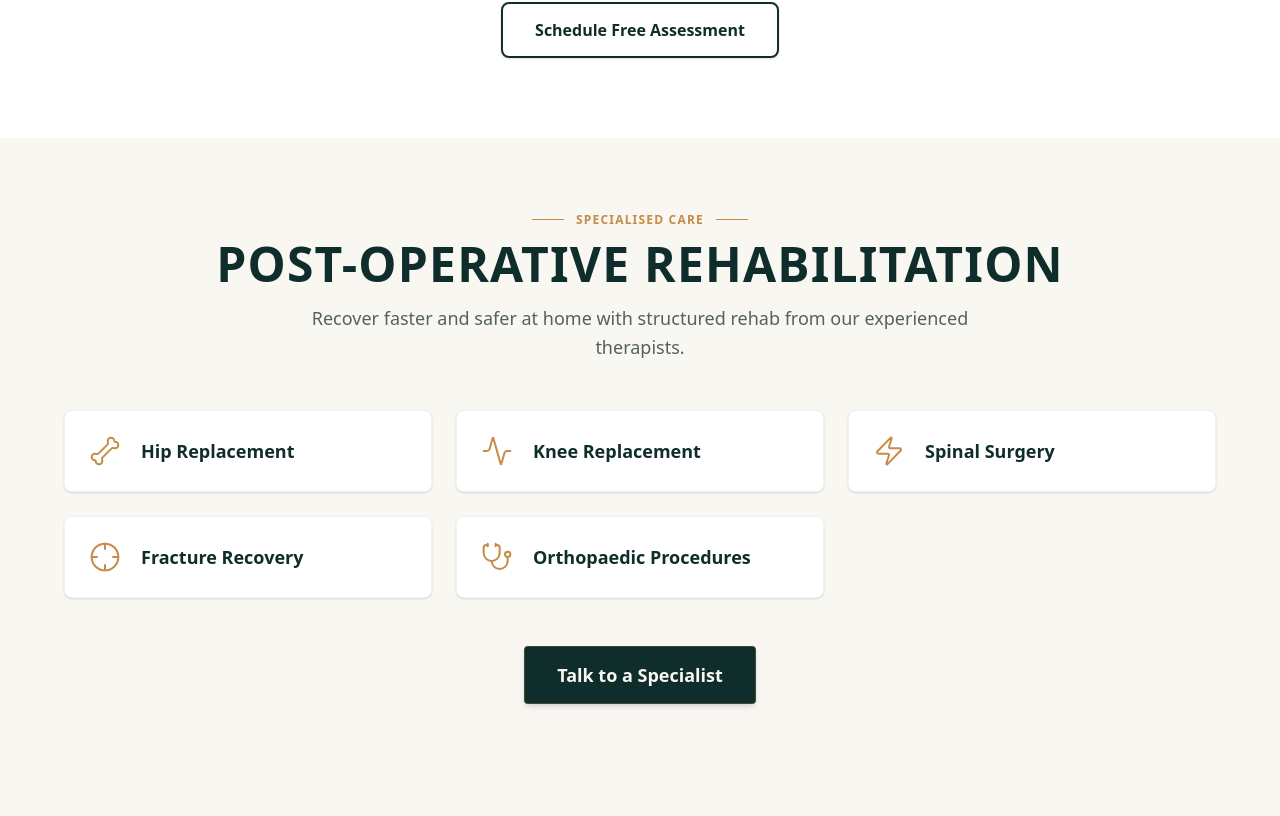
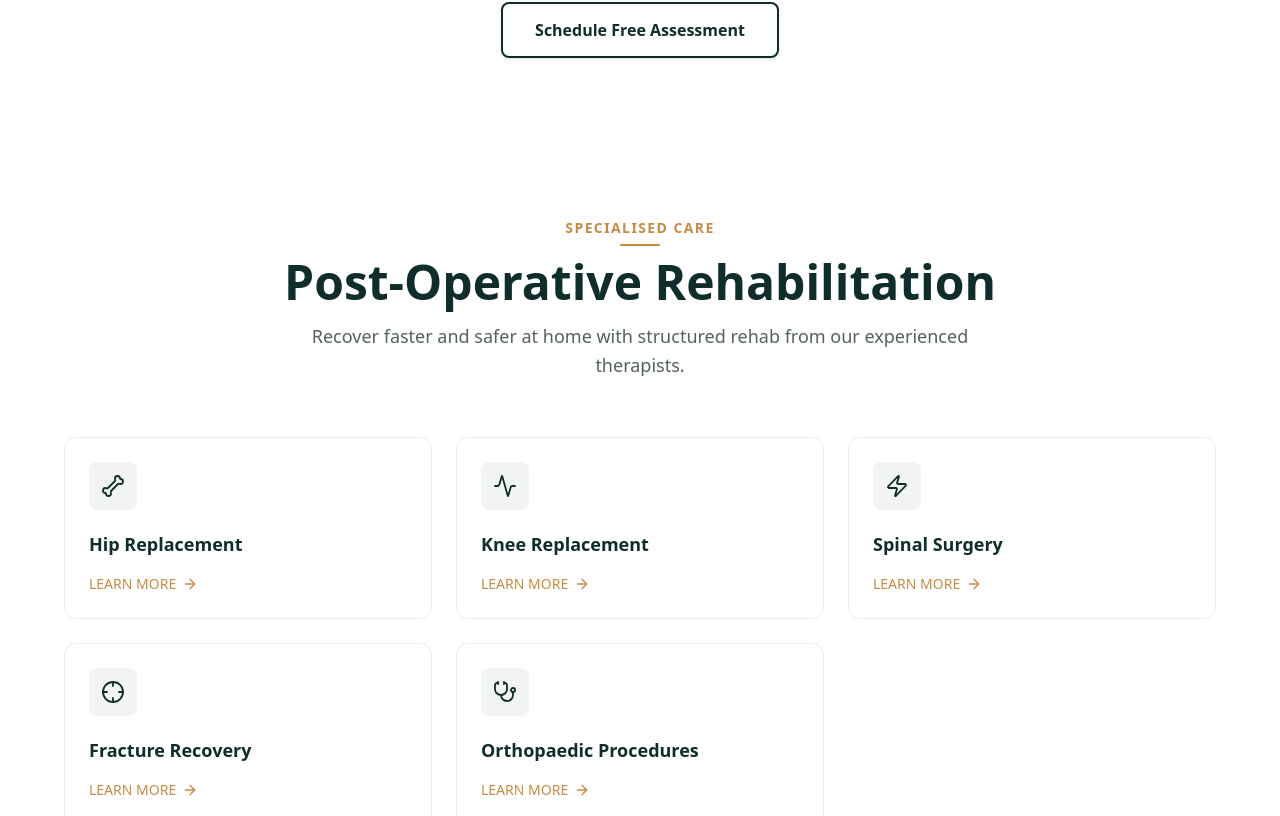
Before and after one commit to Sijan666/rehabTherapy, a React (Vite) app: page /conditions in a window 1280 px wide. Shown: the part 2612-3428 px from the top of the page. Built offline with nearby package versions, Linux system fonts and the light colour scheme.

Commit message:
feat: talkDoctor section update

```diff
--- a/src/components/treatLayouts/TalkDoctor.jsx
+++ b/src/components/treatLayouts/TalkDoctor.jsx
@@ -1,5 +1,80 @@
+// import React from "react";
+// import { Bone, Activity, Zap, Crosshair, Stethoscope } from "lucide-react";
+
+// const TalkDoctor = () => {
+//   const services = [
+//     { id: 1, title: "Hip Replacement", icon: Bone },
+//     { id: 2, title: "Knee Replacement", icon: Activity },
+//     { id: 3, title: "Spinal Surgery", icon: Zap },
+//     { id: 4, title: "Fracture Recovery", icon: Crosshair },
+//     { id: 5, title: "Orthopaedic Procedures", icon: Stethoscope },
+//   ];
+
+//   return (
+//     <section className="bg-[#F8F7F2] py-16 px-4 sm:px-6 lg:px-8 font-sans">
+//       <div className="max-w-6xl mx-auto text-center">
+
+//         {/* Sub-header Badge */}
+//         <div className="inline-flex items-center gap-3 mb-3">
+//           <span className="h-[1px] w-8 bg-[#C68B45]"></span>
+//           <span className="text-[#C68B45] uppercase tracking-widest text-xs font-semibold">Specialised Care</span>
+//           <span className="h-[1px] w-8 bg-[#C68B45]"></span>
+//         </div>
+
+//         {/* Section Header Title */}
+//         <h2 className="text-3xl sm:text-4xl md:text-5xl font-extrabold text-[#0F2D2A] uppercase tracking-wide mb-4">
+//           POST-OPERATIVE REHABILITATION
+//         </h2>
+
+//         {/* Subtitle / Description */}
+//         <p className="text-[#556061] text-base md:text-lg max-w-2xl mx-auto mb-12 leading-relaxed font-normal">
+//           Recover faster and safer at home with structured rehab from our
+//           experienced therapists.
+//         </p>
+
+//         {/* Dynamic Card Grid */}
+//         <div className="grid grid-cols-1 md:grid-cols-2 lg:grid-cols-3 gap-6 mb-12 justify-center">
+//           {services.map((item) => {
+//             const IconComponent = item.icon;
+//             return (
+//               <div
+//                 key={item.id}
+//                 className="bg-white rounded-lg p-6 flex items-center gap-5 shadow-sm hover:shadow-md transition-all duration-300 transform hover:-translate-y-1 border border-[#0F2D2A]/5 hover:border-[#C68B45]/40 group cursor-pointer"
+//               >
+//                 <div className="flex-shrink-0 text-[#C68B45] group-hover:scale-110 transition-transform duration-300">
+//                   <IconComponent className="w-8 h-8 stroke-[1.5]" />
+//                 </div>
+//                 <span className="text-left font-bold text-[#0F2D2A] text-base md:text-lg leading-snug">
+//                   {item.title}
+//                 </span>
+//               </div>
+//             );
+//           })}
+//         </div>
+
+//         {/* Call-to-Action (CTA) Button */}
+//         <div>
+//           <button className="bg-[#0F2D2A] hover:bg-[#112926] text-[#F8F7F2] font-semibold text-base md:text-lg px-8 py-3.5 rounded transition-all duration-300 shadow-md hover:shadow-lg active:scale-95 border border-[#C68B45]/30 focus:outline-none focus:ring-4 focus:ring-[#0F2D2A]/20">
+//             Talk to a Specialist
+//           </button>
+//         </div>
+//       </div>
+//     </section>
+//   );
+// };
+
+// export default TalkDoctor;
+
+
 import React from "react";
-import { Bone, Activity, Zap, Crosshair, Stethoscope } from "lucide-react";
+import {
+  Bone,
+  Activity,
+  Zap,
+  Crosshair,
+  Stethoscope,
+  ArrowRight,
+} from "lucide-react";
 
 const TalkDoctor = () => {
   const services = [
@@ -11,42 +86,53 @@ const TalkDoctor = () => {
   ];
 
   return (
-    <section className="bg-[#F8F7F2] py-16 px-4 sm:px-6 lg:px-8 font-sans">
+    <section className="bg-white py-20 px-4 sm:px-6 lg:px-8 font-sans">
       <div className="max-w-6xl mx-auto text-center">
-
-        {/* Sub-header Badge */}
-        <div className="inline-flex items-center gap-3 mb-3">
-          <span className="h-[1px] w-8 bg-[#C68B45]"></span>
-          <span className="text-[#C68B45] uppercase tracking-widest text-xs font-semibold">Specialised Care</span>
-          <span className="h-[1px] w-8 bg-[#C68B45]"></span>
+        {/* Sub-title & Accent Divider */}
+        <div className="flex flex-col items-center mb-3">
+          <span className="text-[#C68B45] text-xs sm:text-sm font-semibold tracking-widest uppercase">
+            Specialised Care
+          </span>
+          <div className="w-10 h-[2px] bg-[#C68B45] mt-1.5 rounded-full"></div>
         </div>
 
         {/* Section Header Title */}
-        <h2 className="text-3xl sm:text-4xl md:text-5xl font-extrabold text-[#0F2D2A] uppercase tracking-wide mb-4">
-          POST-OPERATIVE REHABILITATION
+        <h2 className="text-3xl sm:text-4xl md:text-5xl font-extrabold text-[#0F2D2A] mb-4">
+          Post-Operative Rehabilitation
         </h2>
 
         {/* Subtitle / Description */}
-        <p className="text-[#556061] text-base md:text-lg max-w-2xl mx-auto mb-12 leading-relaxed font-normal">
+        <p className="text-[#556061] text-base md:text-lg max-w-2xl mx-auto mb-14 leading-relaxed font-normal">
           Recover faster and safer at home with structured rehab from our
           experienced therapists.
         </p>
 
         {/* Dynamic Card Grid */}
-        <div className="grid grid-cols-1 md:grid-cols-2 lg:grid-cols-3 gap-6 mb-12 justify-center">
+        <div className="grid grid-cols-1 md:grid-cols-2 lg:grid-cols-3 gap-6 mb-14 justify-center">
           {services.map((item) => {
             const IconComponent = item.icon;
             return (
               <div
                 key={item.id}
-                className="bg-white rounded-lg p-6 flex items-center gap-5 shadow-sm hover:shadow-md transition-all duration-300 transform hover:-translate-y-1 border border-[#0F2D2A]/5 hover:border-[#C68B45]/40 group cursor-pointer"
+                className="group bg-white rounded-xl p-6 flex flex-col justify-between border border-[#EBEBEB] hover:border-[#C68B45]/40 hover:shadow-lg transition-all duration-300 text-left cursor-pointer"
               >
-                <div className="flex-shrink-0 text-[#C68B45] group-hover:scale-110 transition-transform duration-300">
-                  <IconComponent className="w-8 h-8 stroke-[1.5]" />
+                <div>
+                  {/* Icon Box */}
+                  <div className="w-12 h-12 rounded-lg bg-[#F2F4F4] flex items-center justify-center text-[#0F2D2A] mb-5 group-hover:bg-[#0F2D2A] group-hover:text-white transition-colors duration-300">
+                    <IconComponent className="w-6 h-6 stroke-[1.8]" />
+                  </div>
+
+                  {/* Title */}
+                  <h3 className="font-semibold text-[#0F2D2A] text-lg mb-4">
+                    {item.title}
+                  </h3>
                 </div>
-                <span className="text-left font-bold text-[#0F2D2A] text-base md:text-lg leading-snug">
-                  {item.title}
-                </span>
+
+                {/* Learn More Link */}
+                <div className="flex items-center gap-1.5 text-[#C68B45] font-medium text-sm group-hover:gap-2.5 transition-all duration-300">
+                  <span>LEARN MORE</span>
+                  <ArrowRight className="w-4 h-4" />
+                </div>
               </div>
             );
           })}
@@ -54,7 +140,7 @@ const TalkDoctor = () => {
 
         {/* Call-to-Action (CTA) Button */}
         <div>
-          <button className="bg-[#0F2D2A] hover:bg-[#112926] text-[#F8F7F2] font-semibold text-base md:text-lg px-8 py-3.5 rounded transition-all duration-300 shadow-md hover:shadow-lg active:scale-95 border border-[#C68B45]/30 focus:outline-none focus:ring-4 focus:ring-[#0F2D2A]/20">
+          <button className="border-2 border-[#0F2D2A] text-[#0F2D2A] hover:bg-[#0F2D2A] hover:text-white font-semibold text-base px-8 py-3.5 rounded-lg transition-all duration-300 shadow-sm hover:shadow-md active:scale-95">
             Talk to a Specialist
           </button>
         </div>
```
